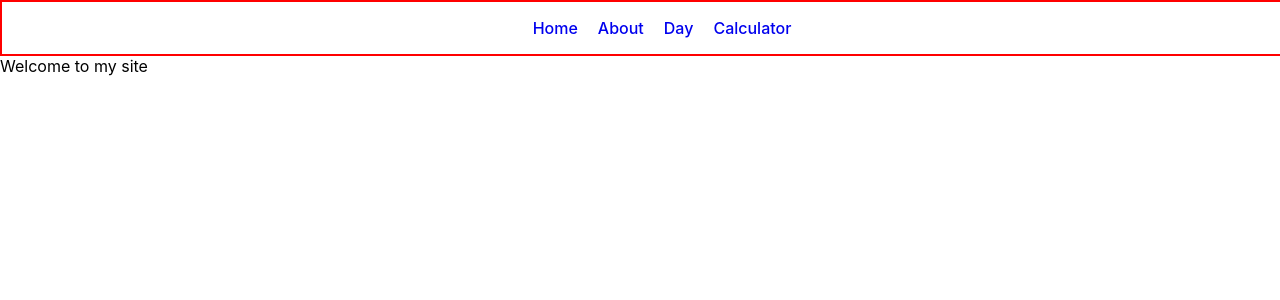
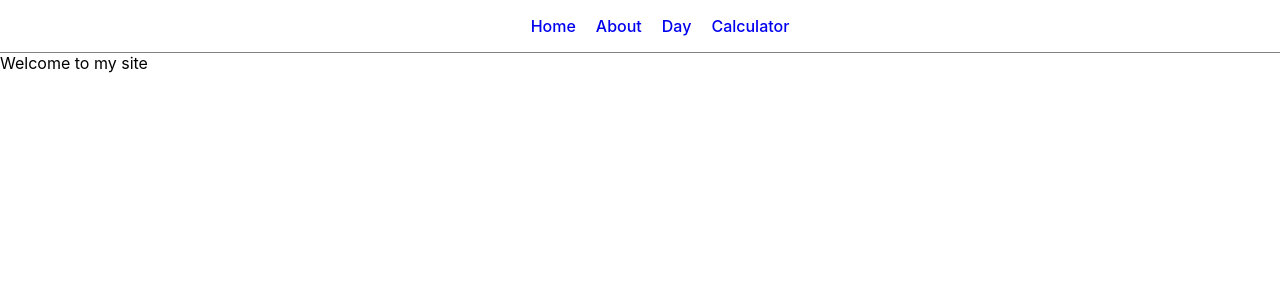
Before and after one commit to mambachristophersteven/react-beginning, a React (Create React App) app: page / in a window 1280 px wide. Shown: the top 300 px of the page. Built offline with nearby package versions, Linux system fonts and the light colour scheme.

Commit message:
navbar styling update

```diff
--- a/src/Components/Navbar/Navbar.css
+++ b/src/Components/Navbar/Navbar.css
@@ -1,6 +1,6 @@
 .navbar{
-    border: 2px solid red;
     width: 100vw;
+    border-bottom: 1px solid gray;
 }
 
 .navbar ul{
```
